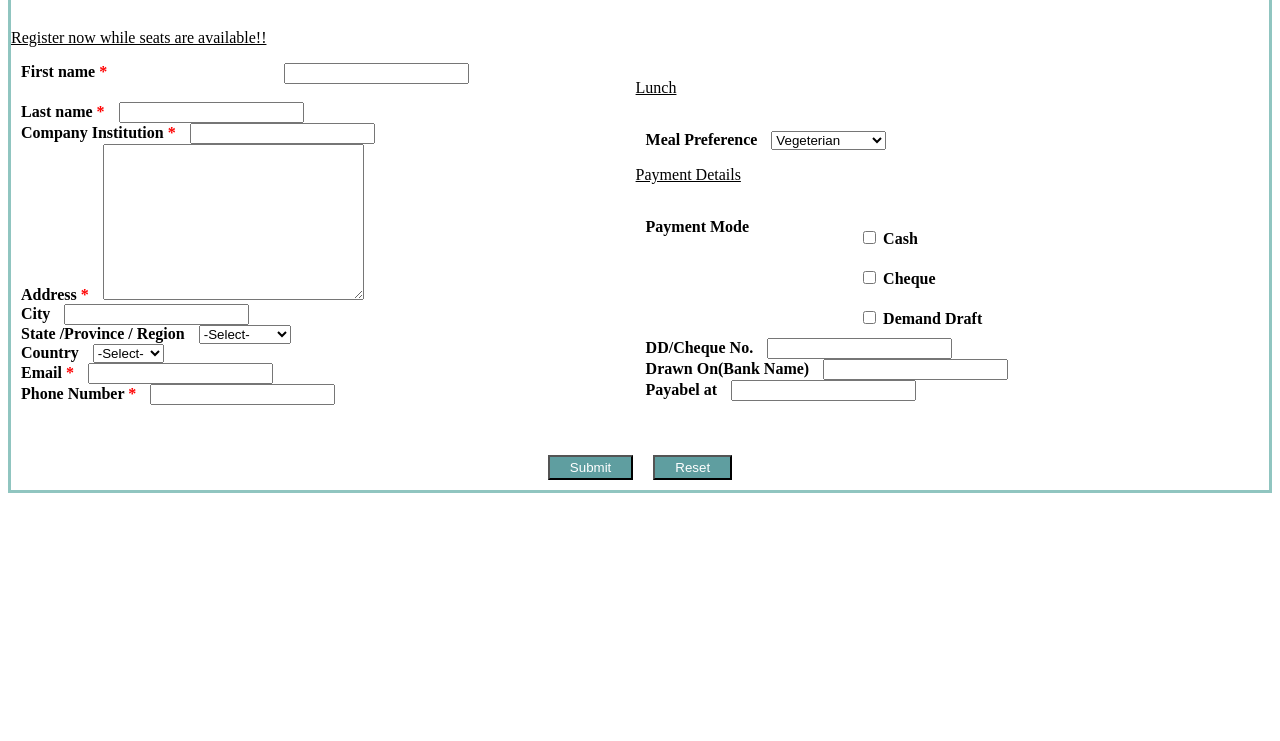
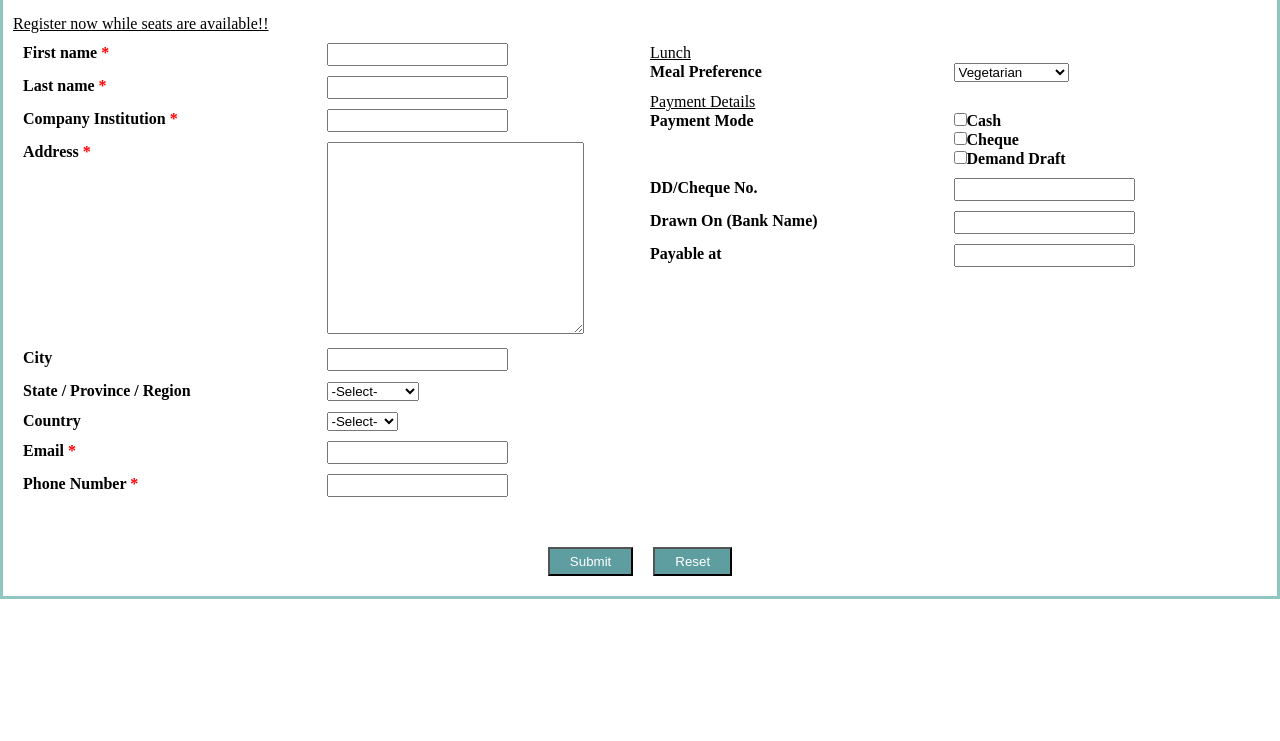
Before and after one commit to yohannesxyz/WAP_MIU, a plain HTML site: page lab4/workshopRegistration.html in a window 1280 px wide. Shown: the part 59-800 px from the top of the page. Drawn offline with Linux system fonts and the light colour scheme.

Commit message:
done with the structure and code about to validate

```diff
--- a/lab4/css/styling.css
+++ b/lab4/css/styling.css
@@ -1,70 +1,84 @@
-#page{
-    border-color:rgba(34, 139, 130,0.5);
+* {
+    box-sizing: border-box;
+    margin: 0;
+    padding: 0;
+    line-height: 19px;
+}
+
+#page {
+    border-color: rgba(34, 139, 130, 0.5);
     border-radius: 0.5px;
-    border-style:solid;
+    border-style: solid;
+    padding: 10px;
+}
 
-
-}
-#header{
+#header {
     background-color: cadetblue;
     padding: 10px;
 }
-#title{
+
+#title {
     font-size: 20px;
     font-weight: bold;
     padding-right: 30px;
+}
 
+#body {
+    display: flex;
+    flex-wrap: wrap;
+    justify-content: space-between;
+}
 
+#left, #right {
+    flex: 1;
+    padding: 10px;
 }
-#body{
 
-    display: flex;
-    padding-bottom: 40px;
-   flex-wrap: wrap;
+.asterix {
+    color: red;
 }
-#left{
-flex-grow: 1;
-}
-#right{
-    flex-grow: 1;
-}
-.asterix{
-    color:red;
-}
-.underlinedText{
+
+.underlinedText {
     text-decoration: underline;
 }
-#checkBoxes{
+
+#checkBoxes {
     display: flex;
     flex-direction: column;
-    padding-left: 90px;
 }
-#paymentMode{
+
+#paymentMode {
     display: flex;
+    flex-direction: column;
+    align-items: flex-start;
 }
-button{
- background-color:cadetblue ;
+
+button {
+    background-color: cadetblue;
     color: white;
     padding: 3px 20px;
- /* padding-right: 20px; */
     text-align: center;
     margin: 10px;
 }
 
-label{
+label {
     font-weight: bold;
-    padding: 10px;
-
 }
 
-.unit{
+.unit {
     display: flex;
+    flex-wrap: wrap;
+    margin-bottom: 10px;
 }
-.item{
-flex-grow: 1;
+
+.item {
+    flex: 1;
+    margin-right: 10px;
 }
-.center{
-    display:flex;
-    align-items: center;
+
+.center {
+    display: flex;
     justify-content: center;
+    margin-top: 20px;
+    clear: both;
 }
--- a/lab4/workshopRegistration.html
+++ b/lab4/workshopRegistration.html
@@ -23,68 +23,144 @@
             <div id="left">
                 <form action="">
                     <div class="unit">
-            <div class="item"> <label for="fname">First name <span class="asterix">*</span></label></div>
-<div class="item"><input type="text" name="fname" id="fname" required></div>
-
-</div><br>
+                        <div class="item">
+                            <label for="fname">First name <span class="asterix">*</span></label>
+                        </div>
+                        <div class="item">
+                            <input type="text" name="fname" id="fname" required>
+                        </div>
+                    </div>
+                    <div class="unit">
+                        <div class="item">
                             <label for="lname">Last name <span class="asterix">*</span></label>
-<input type="text" name="lname" id="lname" required><br>
+                        </div>
+                        <div class="item">
+                            <input type="text" name="lname" id="lname" required>
+                        </div>
+                    </div>
+                    <div class="unit">
+                        <div class="item">
                             <label for="companyInstitution">Company Institution <span class="asterix">*</span></label>
-<input type="text" name="companyInstitution" id="companyInstitution" required><br>
-<label for="Address">Address <span class="asterix">*</span></label>
-<textarea name="address" id="address" cols="30" rows="10" required></textarea><br>
+                        </div>
+                        <div class="item">
+                            <input type="text" name="companyInstitution" id="companyInstitution" required>
+                        </div>
+                    </div>
+                    <div class="unit">
+                        <div class="item">
+                            <label for="address">Address <span class="asterix">*</span></label>
+                        </div>
+                        <div class="item">
+                            <textarea name="address" id="address" cols="30" rows="10" required></textarea>
+                        </div>
+                    </div>
+                    <div class="unit">
+                        <div class="item">
                             <label for="city">City</label>
-<input type="text" name="city" id="city"><br>
-<label for="region">State /Province / Region</label>
+                        </div>
+                        <div class="item">
+                            <input type="text" name="city" id="city">
+                        </div>
+                    </div>
+                    <div class="unit">
+                        <div class="item">
+                            <label for="region">State / Province / Region</label>
+                        </div>
+                        <div class="item">
                             <select name="region" id="region">
                                 <option value="0">-Select-</option>
                                 <option value="1">Iowa</option>
                                 <option value="2">Washington</option>
-    <option value="3">Virgina</option>
-</select><br>
+                                <option value="3">Virginia</option>
+                            </select>
+                        </div>
+                    </div>
+                    <div class="unit">
+                        <div class="item">
                             <label for="country">Country</label>
+                        </div>
+                        <div class="item">
                             <select name="country" id="country">
                                 <option value="0">-Select-</option>
                                 <option value="1">USA</option>
                                 <option value="2">Ethiopia</option>
                                 <option value="3">Canada</option>
-</select><br>
+                            </select>
+                        </div>
+                    </div>
+                    <div class="unit">
+                        <div class="item">
                             <label for="email">Email <span class="asterix">*</span></label>
-<input type="text" name="email" id="email" required><br>
+                        </div>
+                        <div class="item">
+                            <input type="text" name="email" id="email" required>
+                        </div>
+                    </div>
+                    <div class="unit">
+                        <div class="item">
                             <label for="pNum">Phone Number <span class="asterix">*</span></label>
+                        </div>
+                        <div class="item">
                             <input type="text" name="pNum" id="pNum" required>
                         </div>
+                    </div>
+                </form>
+            </div>
             <div id="right">
-<p class="underlinedText" >Lunch</p> <br>
-<label for="meals"> Meal Preference</label>
+                <p class="underlinedText" >Lunch</p>
+                <div class="unit">
+                    <div class="item">
+                        <label for="meals">Meal Preference</label>
+                    </div>
+                    <div class="item">
                         <select name="meals" id="meals">
-    <option value="">Vegeterian</option>
-    <option value="">Non-Vegeterian</option>
+                            <option value="">Vegetarian</option>
+                            <option value="">Non-Vegetarian</option>
                             <option value="">Vegan</option>
-</select><br>
-
-<p class="underlinedText" >Payment Details</p><br>
-<div id="paymentMode">
-    <div><label> Payment Mode</label></div>
-    <div id="checkBoxes">
-        <label for="cash"><input type="checkbox" name="paymentMode" id="cash"> Cash</label>
-        <label for="cheque"><input type="checkbox" name="paymentMode" id="cheque"> Cheque</label>
-        <label for="dd"> <input type="checkbox" name="paymentMode" id="dd"> Demand Draft</label>
+                        </select>
                     </div>
                 </div>
+                <p class="underlinedText">Payment Details</p>
+                <div class="unit">
+                    <div class="item">
+                        <label>Payment Mode</label>
+                    </div>
+                    <div class="item" id="checkBoxes">
+                        <label for="cash"><input type="checkbox" name="paymentMode" id="cash">Cash</label>
+                        <label for="cheque"><input type="checkbox" name="paymentMode" id="cheque">Cheque</label>
+                        <label for="dd"><input type="checkbox" name="paymentMode" id="dd">Demand Draft</label>
+                    </div>
+                </div>
+                <div class="unit">
+                    <div class="item">
                         <label for="cNum">DD/Cheque No.</label>
-<input type="text" name="cNum" id="cNum"><br>
-<label for="BName">Drawn On(Bank Name)</label>
-<input type="text" name="BName" id="BName"><br>
-<label for="pAt">Payabel at</label>
-<input type="text" name="pAt" id="pAt"><br>
+                    </div>
+                    <div class="item">
+                        <input type="text" name="cNum" id="cNum">
+                    </div>
+                </div>
+                <div class="unit">
+                    <div class="item">
+                        <label for="BName">Drawn On (Bank Name)</label>
+                    </div>
+                    <div class="item">
+                        <input type="text" name="BName" id="BName">
+                    </div>
+                </div>
+                <div class="unit">
+                    <div class="item">
+                        <label for="pAt">Payable at</label>
+                    </div>
+                    <div class="item">
+                        <input type="text" name="pAt" id="pAt">
+                    </div>
+                </div>
             </div>
         </div>
         <div class="center">
-<Button type="submit">Submit</Button>
-<Button type="reset">Reset</Button>
+            <button type="submit">Submit</button>
+            <button type="reset">Reset</button>
         </div>
-</form>
     </div>
 </body>
 </html>
```
Lines whose indentation alone changed are shown as unchanged.
